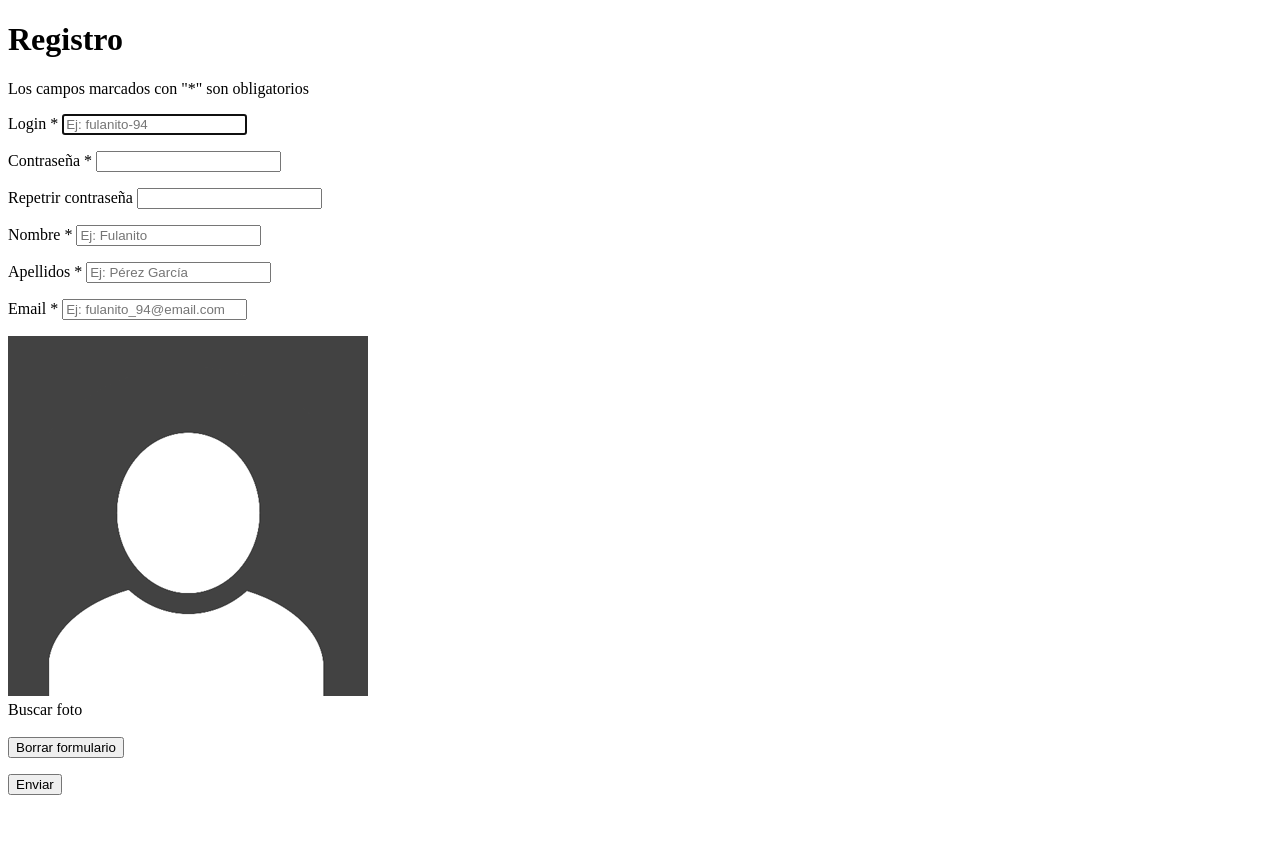
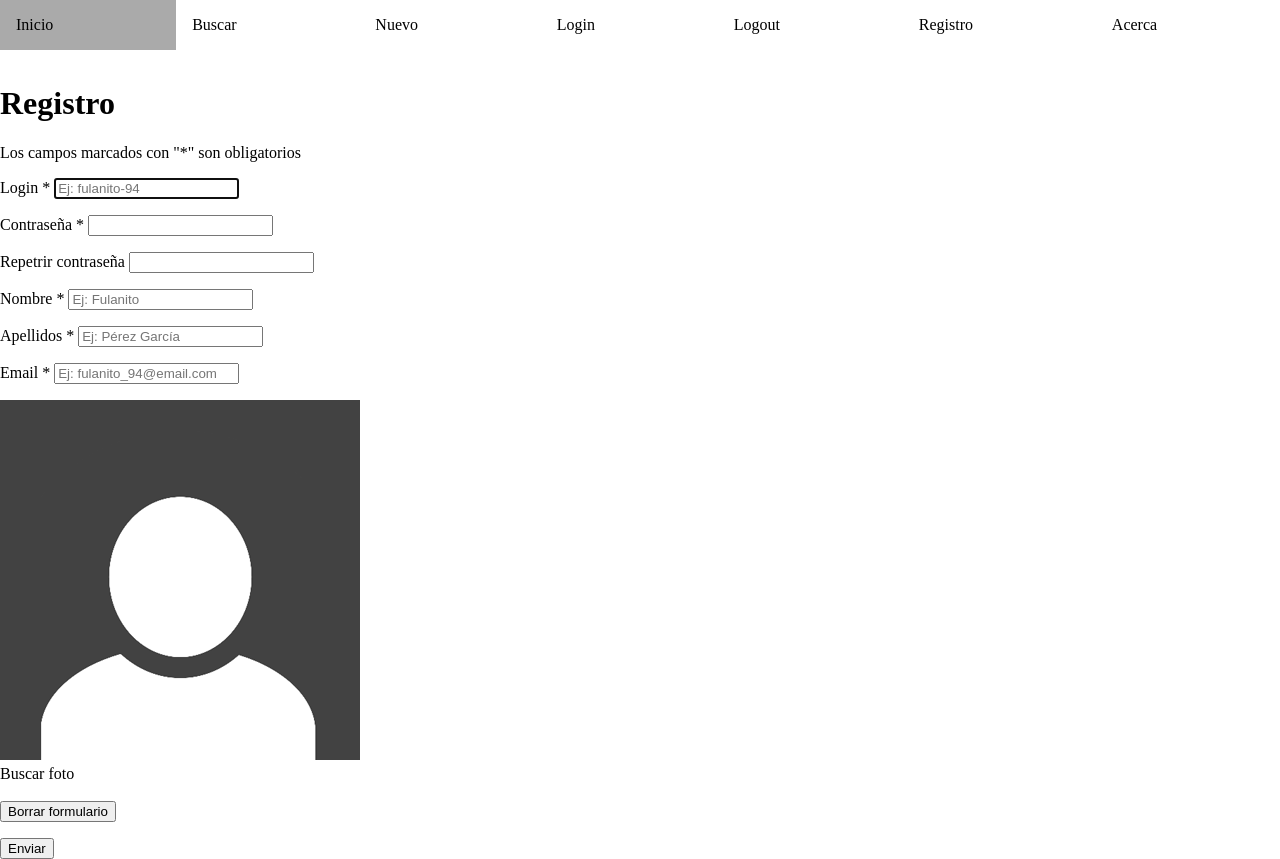
Before and after one commit to deb8192/TiendaTablets, a PHP site: page /registro.html in a window 1280 px wide. Before the commit the page ends 795 px from the top, so only its background shows below. Run offline with PHP 8.4, Linux system fonts and the light colour scheme.

Commit message:
aparicion y desaparición del menu lateral

```diff
--- a/css/estilos.css
+++ b/css/estilos.css
@@ -1,4 +1,9 @@
 /* Hoja de estilos */
+body
+{
+    margin: 0;
+}
+
 .red {
     color: red;
 }
@@ -6,3 +11,76 @@
 {
     visibility: hidden;
 }
+ul
+{
+    list-style: none;
+    margin: 0;
+    padding: 0;
+    position: relative;
+    box-sizing: border-box;
+}
+a
+{
+    color: #000;
+    text-decoration: none;
+    transition: background-color 0.3s ease-out 0.2s;
+}
+a:hover
+{
+    background-color: #aaa;
+}
+
+/* Menu lateral (ancho < 480px) */
+
+.menu_lateral>ul
+{
+    left: -105%;
+
+}
+
+.menu_lateral>ul>li>a
+{
+    display: block;
+    padding: 1em;
+}
+
+.menu_lateral
+{
+    height: 64px;
+}
+
+#m_lateral
+{
+    display: none;
+}
+
+#m_lateral:checked + .menu_lateral>ul
+{
+    left: 0;
+}
+
+#m_lateral:checked + .menu_lateral
+{
+    height: fit-content
+}
+
+/* Menu lateral (ancho > 480px) */
+
+@media all and (min-width: 480px)
+{
+    .menu_lateral>ul
+    {
+        display: flex;
+        transition: left 0.5s ease-out;
+        transition-delay: 0.2s;
+        left: 0%;
+    }
+    .menu_lateral>ul>li
+    {
+        flex-grow: 1;
+    }
+    .menu_lateral>label
+    {
+        display: none;
+    }
+}
--- a/registro.html
+++ b/registro.html
@@ -3,12 +3,26 @@
     <head>
         <meta lang="es">
         <meta charset="utf-8">
+		<meta name ="viewport" content = "width = device-width, initial-scale = 1.0">
         <link rel="stylesheet" href="./css/estilos.css">
         <meta description ="Pagina de registro de la web de PCW">
         <title>Registro</title>
     </head>
     <body>
-        <header></header>
+        <header>
+            <nav class="menu_lateral">
+                <label for="m_lateral">O<input type="checkbox" class="checkMenu" id="m_lateral"/></label>
+                <ul>
+                    <li><a href="index.html">Inicio</a></li>
+                    <li><a href="buscar.html">Buscar</a></li>
+                    <li><a href="index.html">Nuevo</a></li>
+                    <li><a href="login.html">Login</a></li>
+                    <li><a href="login.html">Logout</a></li>
+                    <li><a href="registro.html">Registro</a></li>
+                    <li><a href="login.html">Acerca</a></li>
+                </ul>
+            </nav>
+        </header>
         <h1>Registro</h1>
         <section>
             <!--<article> TO DO: PREGUNTAR AL PROFESOR SI PONER ARTICLES CUANDO SÓLO HAY UNO-->
```
